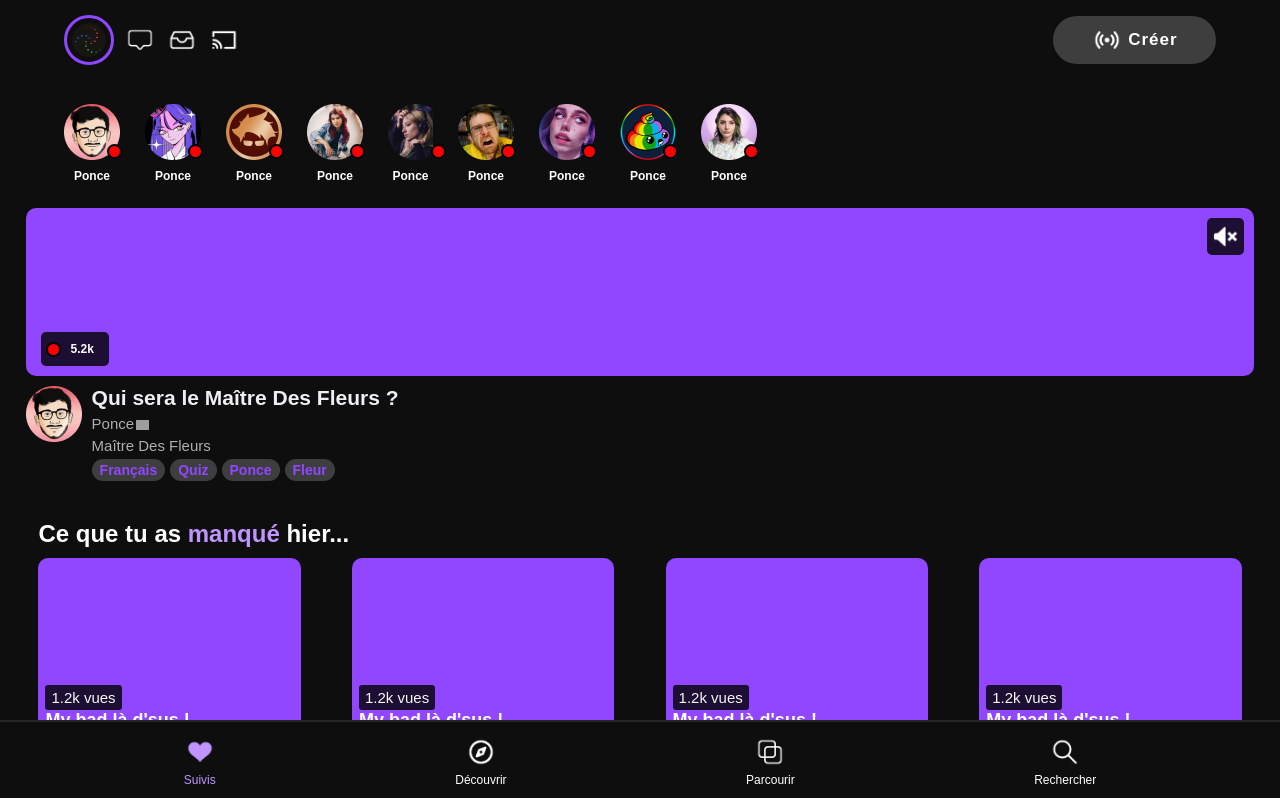
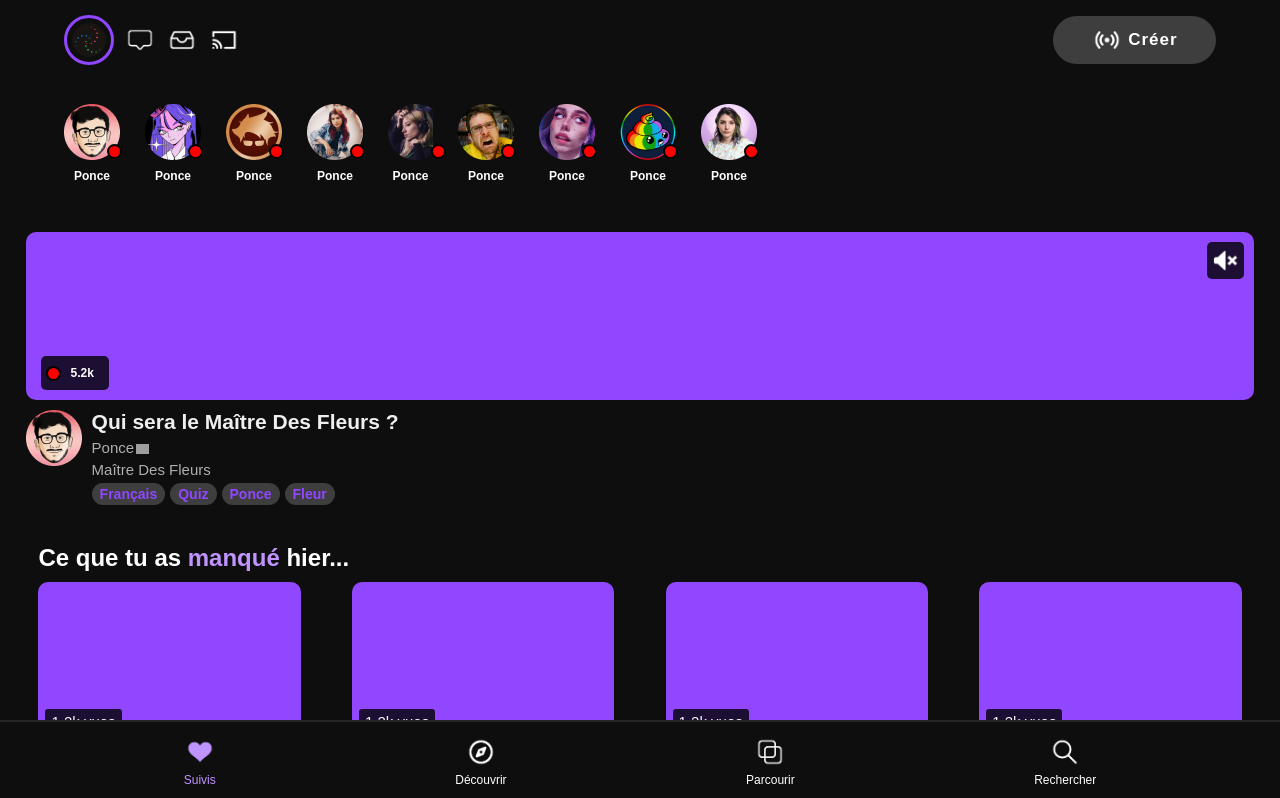
Before and after one commit to C00MAR/maquette_twitch, a Vue app: page / in a window 1280 px wide. Shown: the top 798 px of the page. Built offline with nearby package versions, Linux system fonts and the light colour scheme; grey boxes are pictures that could not be loaded; a web font is replaced by a local one.

Commit message:
⚡️Fixing Height Error For User Online⚡️

```diff
--- a/src/components/UserOnlineCard.vue
+++ b/src/components/UserOnlineCard.vue
@@ -26,7 +26,6 @@
         position: relative;
         flex-direction: column;
         align-items: center;
-        height: fit-content;
         .picture{
             margin-bottom: -10px;
             .redDot{
--- a/src/view/OnlineUser.vue
+++ b/src/view/OnlineUser.vue
@@ -23,12 +23,13 @@
 <style lang="scss" scoped>
 .scroll_online_user{
     width: 100vw;
-    height: 10vh;
+    height: 13vh;
     display: flex;
     flex-direction: row;
     gap: 25px;
     padding: 0 5vw;
     overflow-x: scroll;
+    overflow-y: hidden;
 }
 
 .scroll_online_user::-webkit-scrollbar {
```
Lines whose indentation alone changed are shown as unchanged.
